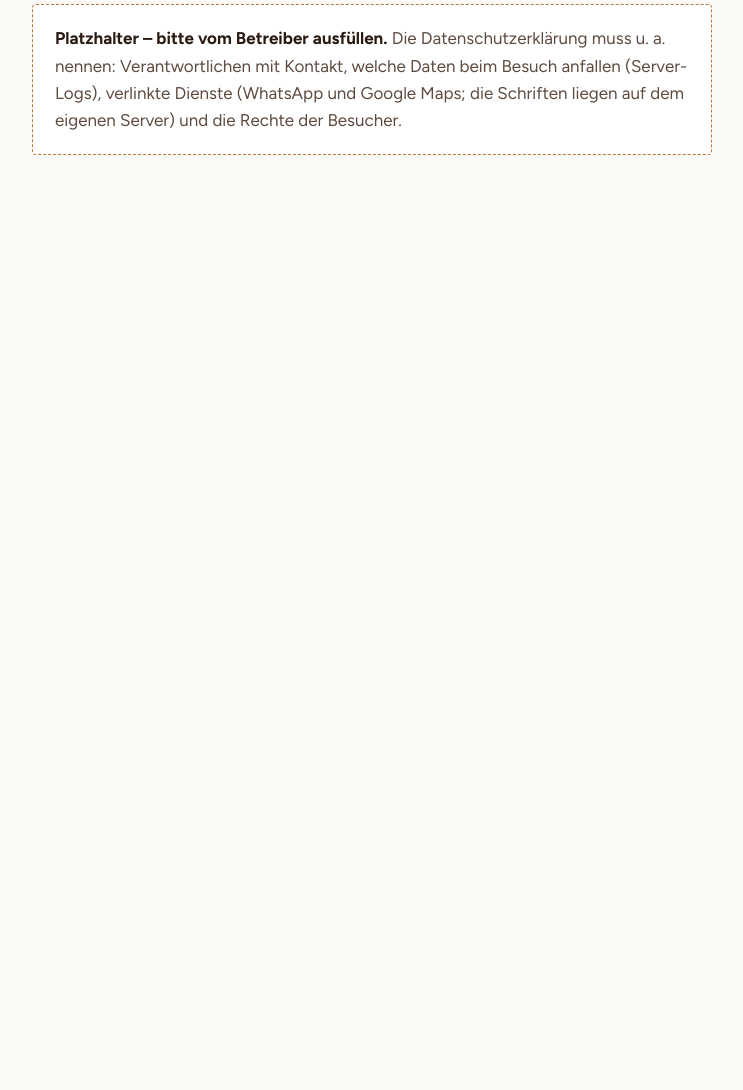
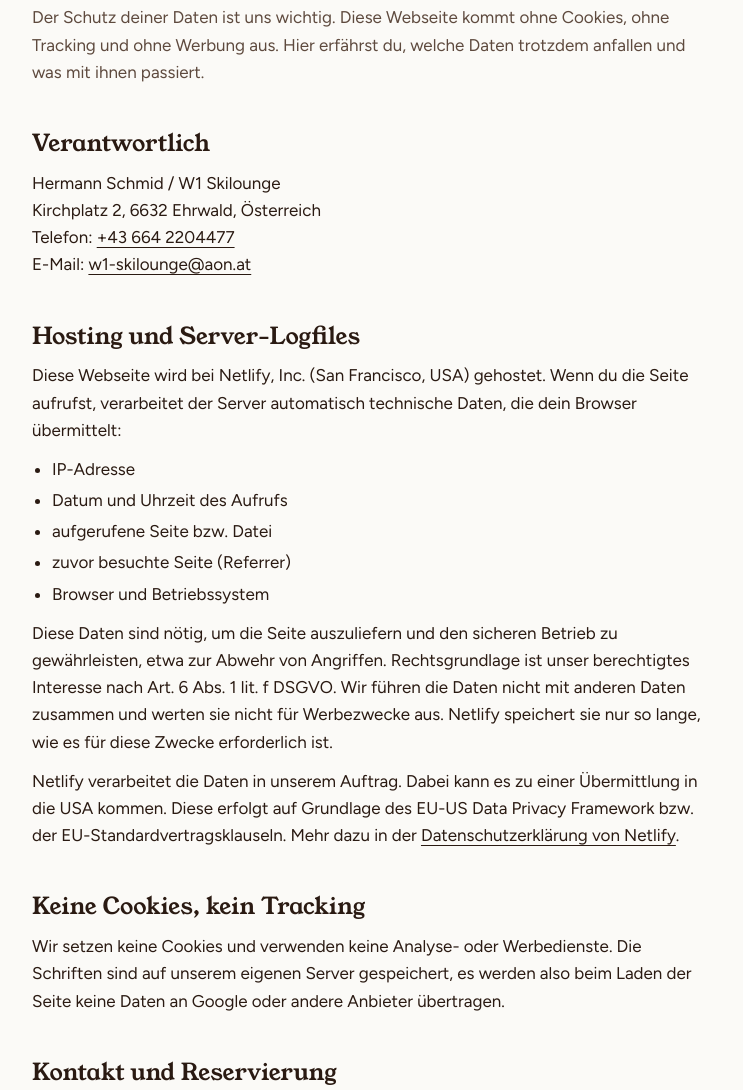
Before and after one commit to SchmidAlexander/w1-website, a plain HTML site: page w1-website/datenschutz.html in a window 1280 px wide. Shown: the part 195-1285 px from the top of the page, without its empty margins (268-1011 px from the left). Before the commit the page ends 800 px from the top, so only its background shows below. Drawn offline with Linux system fonts and the light colour scheme.

Commit message:
Add files via upload

```diff
--- a/w1-website/datenschutz.html
+++ b/w1-website/datenschutz.html
@@ -5,25 +5,64 @@
 <meta name="viewport" content="width=device-width, initial-scale=1.0" />
 <meta name="robots" content="noindex" />
 <title>Datenschutz – W1 Ski Lounge</title>
-  <link rel="stylesheet" href="fonts.css" />
+<link rel="preconnect" href="https://fonts.googleapis.com" />
+<link rel="preconnect" href="https://fonts.gstatic.com" crossorigin />
+<link href="https://fonts.googleapis.com/css2?family=Young+Serif&family=Figtree:wght@400;600&display=swap" rel="stylesheet" />
 <style>
   * { box-sizing: border-box; margin: 0; padding: 0; }
   body { font-family: 'Figtree', system-ui, sans-serif; font-size: 1.0625rem; line-height: 1.6; color: #2a1a12; background: #fbfaf7; }
   ::selection { background: #ead9c6; }
   :focus-visible { outline: 3px solid #b9773f; outline-offset: 3px; }
   main { max-width: 720px; margin: 0 auto; padding: 56px 20px 96px; }
-  a.back { color: #2a1a12; font-weight: 600; text-underline-offset: .22em; }
+  a { color: #2a1a12; text-underline-offset: .22em; }
+  a.back { font-weight: 600; }
   h1 { font-family: 'Young Serif', Georgia, serif; font-weight: 400; font-size: clamp(2.2rem, 6vw, 3.25rem); line-height: 1.08; margin: 40px 0 20px; }
-  .todo { background: #fff; border: 1px dashed #b9773f; border-radius: 4px; padding: 20px 22px; color: #5e4a3e; }
-  .todo strong { color: #2a1a12; }
-  ul { margin: 12px 0 0 20px; }
+  h2 { font-family: 'Young Serif', Georgia, serif; font-weight: 400; font-size: 1.45rem; line-height: 1.2; margin: 44px 0 12px; }
+  p + p, p + ul, ul + p { margin-top: 12px; }
+  ul { margin-left: 20px; }
+  li + li { margin-top: 4px; }
+  .lead { color: #5e4a3e; }
+  .stand { margin-top: 48px; padding-top: 20px; border-top: 1px solid #e4d9ce; color: #5e4a3e; font-size: .95rem; }
 </style>
 </head>
 <body>
 <main>
   <a class="back" href="index.html">Zurück zur Startseite</a>
   <h1>Datenschutz</h1>
-  <div class="todo"><p><strong>Platzhalter – bitte vom Betreiber ausfüllen.</strong> Die Datenschutzerklärung muss u.&nbsp;a. nennen: Verantwortlichen mit Kontakt, welche Daten beim Besuch anfallen (Server-Logs), verlinkte Dienste (WhatsApp und Google Maps; die Schriften liegen auf dem eigenen Server) und die Rechte der Besucher.</p></div>
+  <p class="lead">Der Schutz deiner Daten ist uns wichtig. Diese Webseite kommt ohne Cookies, ohne Tracking und ohne Werbung aus. Hier erfährst du, welche Daten trotzdem anfallen und was mit ihnen passiert.</p>
+
+  <h2>Verantwortlich</h2>
+  <p>Hermann Schmid / W1 Skilounge<br />
+  Kirchplatz 2, 6632 Ehrwald, Österreich<br />
+  Telefon: <a href="tel:+436642204477">+43 664 2204477</a><br />
+  E-Mail: <a href="mailto:w1-skilounge@aon.at">w1-skilounge@aon.at</a></p>
+
+  <h2>Hosting und Server-Logfiles</h2>
+  <p>Diese Webseite wird bei Netlify, Inc. (San Francisco, USA) gehostet. Wenn du die Seite aufrufst, verarbeitet der Server automatisch technische Daten, die dein Browser übermittelt:</p>
+  <ul>
+    <li>IP-Adresse</li>
+    <li>Datum und Uhrzeit des Aufrufs</li>
+    <li>aufgerufene Seite bzw. Datei</li>
+    <li>zuvor besuchte Seite (Referrer)</li>
+    <li>Browser und Betriebssystem</li>
+  </ul>
+  <p>Diese Daten sind nötig, um die Seite auszuliefern und den sicheren Betrieb zu gewährleisten, etwa zur Abwehr von Angriffen. Rechtsgrundlage ist unser berechtigtes Interesse nach Art. 6 Abs. 1 lit. f DSGVO. Wir führen die Daten nicht mit anderen Daten zusammen und werten sie nicht für Werbezwecke aus. Netlify speichert sie nur so lange, wie es für diese Zwecke erforderlich ist.</p>
+  <p>Netlify verarbeitet die Daten in unserem Auftrag. Dabei kann es zu einer Übermittlung in die USA kommen. Diese erfolgt auf Grundlage des EU-US Data Privacy Framework bzw. der EU-Standardvertragsklauseln. Mehr dazu in der <a href="https://www.netlify.com/privacy/" target="_blank" rel="noopener">Datenschutzerklärung von Netlify</a>.</p>
+
+  <h2>Keine Cookies, kein Tracking</h2>
+  <p>Wir setzen keine Cookies und verwenden keine Analyse- oder Werbedienste. Die Schriften sind auf unserem eigenen Server gespeichert, es werden also beim Laden der Seite keine Daten an Google oder andere Anbieter übertragen.</p>
+
+  <h2>Kontakt und Reservierung</h2>
+  <p>Wenn du uns anrufst, eine E-Mail schreibst oder per WhatsApp eine Nachricht schickst, verwenden wir deine Angaben (z.&nbsp;B. Name, Telefonnummer, gewünschter Termin, Personenanzahl) nur, um deine Anfrage oder Reservierung zu bearbeiten. Rechtsgrundlage ist Art. 6 Abs. 1 lit. b DSGVO (Anbahnung bzw. Erfüllung eines Vertrags). Wir löschen die Daten, sobald sie dafür nicht mehr gebraucht werden und keine gesetzlichen Aufbewahrungspflichten bestehen.</p>
+
+  <h2>Links zu WhatsApp und Google Maps</h2>
+  <p>Auf der Seite gibt es Links zu WhatsApp (Anbieter: WhatsApp Ireland Limited) und zu Google Maps (Anbieter: Google Ireland Limited). Diese Dienste sind nicht eingebettet. Daten werden erst übertragen, wenn du einen solchen Link anklickst und damit die Seite bzw. App des Anbieters öffnest. Ab dann gelten die Datenschutzbestimmungen des jeweiligen Anbieters.</p>
+
+  <h2>Deine Rechte</h2>
+  <p>Du hast das Recht auf Auskunft, Berichtigung, Löschung und Einschränkung der Verarbeitung deiner Daten, auf Datenübertragbarkeit sowie das Recht, der Verarbeitung zu widersprechen. Schreib uns dafür einfach an <a href="mailto:w1-skilounge@aon.at">w1-skilounge@aon.at</a>.</p>
+  <p>Wenn du meinst, dass die Verarbeitung deiner Daten gegen das Datenschutzrecht verstößt, kannst du dich bei der Aufsichtsbehörde beschweren. In Österreich ist das die Datenschutzbehörde, Barichgasse 40–42, 1030 Wien, <a href="https://www.dsb.gv.at" target="_blank" rel="noopener">www.dsb.gv.at</a>.</p>
+
+  <p class="stand">Stand: November 2026</p>
 </main>
 </body>
 </html>
```
